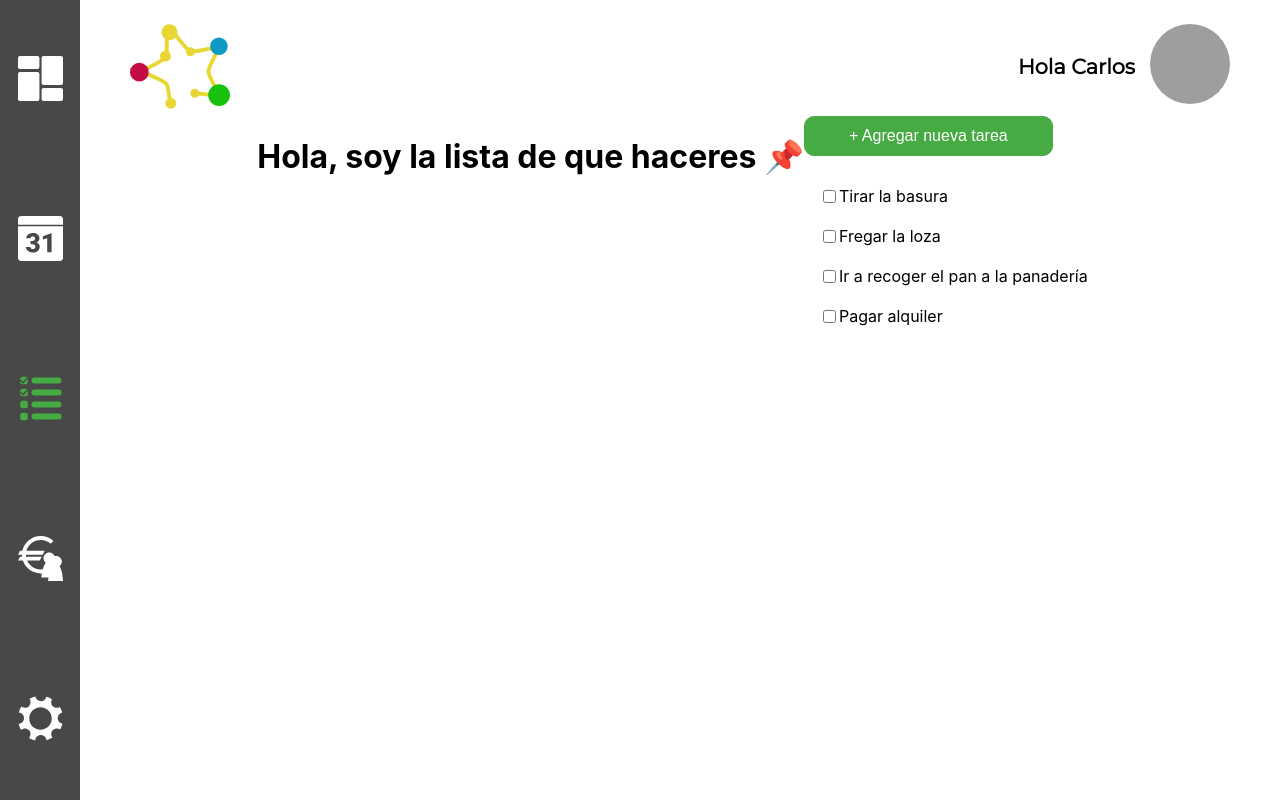
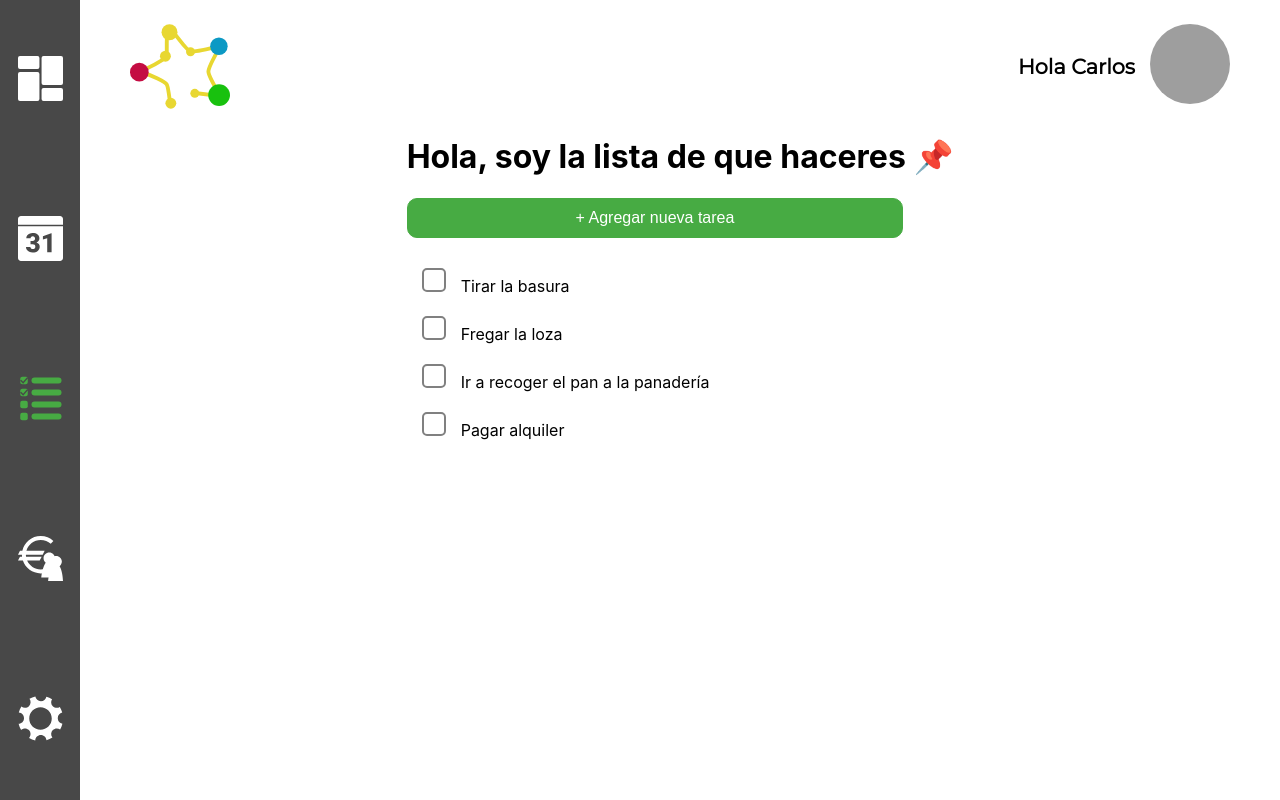
Before and after one commit to fullstacktf/Randy-FrontEnd, a React (Create React App) app: page /tasklist in a window 1280 px wide. Built offline with nearby package versions, Linux system fonts and the light colour scheme; grey boxes are pictures that could not be loaded.

Commit message:
:art: Pretty tasklist

```diff
--- a/src/components/todoList/TaskItem.tsx
+++ b/src/components/todoList/TaskItem.tsx
@@ -1,5 +1,6 @@
 import React, { FC } from "react";
 import styled from "@emotion/styled";
+import checkedsvg from "./nochecked.svg";
 import { Task } from "./TodoList";
 
 interface TaskProps {
@@ -13,9 +14,12 @@ export const TaskItem: FC<TaskProps> = ({ task, onCheckInput }) => {
   };
 
   return (
-    <Container>
-      <Checkbox type="checkbox" onChange={handleOnSelect} checked={task.done} value={task.uuid} />
-      {task.label}
+    <Container onClick={handleOnSelect}>
+      <input type="checkbox" onChange={handleOnSelect} checked={task.done} value={task.uuid} />
+      <label htmlFor="clearTask">
+        <span></span>
+        {task.label}
+      </label>
     </Container>
   );
 };
@@ -28,10 +32,29 @@ const Container = styled.div`
   border-radius: 5px;
   margin: 3px 0px;
   padding: 7px 15px;
+  cursor: pointer;
   &:hover {
     box-shadow: 0px 7px 10px 1px rgba(0, 0, 0, 0.3);
     transform: translateY(-5px);
   }
+
+  & input[type="checkbox"] {
+    display: none;
+  }
+
+  & input[type="checkbox"] + label span {
+    display: inline-block;
+    width: 20px;
+    height: 20px;
+    margin-right: 15px;
+    vertical-align: center;
+    border: 2px solid gray;
+    border-radius: 5px;
+    cursor: pointer;
+  }
+
+  & input[type="checkbox"]:checked + label span {
+    background: #47ab43;
+    background-size: cover;
+  }
 `;
-
-const Checkbox = styled.input``;
--- a/src/pages/Tasklist/Tasklist.tsx
+++ b/src/pages/Tasklist/Tasklist.tsx
@@ -1,17 +1,29 @@
 import React, { FC } from "react";
+import styled from "@emotion/styled";
 import { TodoList } from "../../components/todoList/TodoList";
 
 let tareasPrevias = [
   { uuid: "123123421", label: "Tirar la basura", done: false },
   { uuid: "646456", label: "Fregar la loza", done: false },
   { uuid: "74879898", label: "Ir a recoger el pan a la panadería", done: false },
-  { uuid: "099808", label: "Pagar alquiler", done: false }]
+  { uuid: "099808", label: "Pagar alquiler", done: false }
+];
 
 export const Tasklist: FC = () => {
   return (
-    <>
-      <h1>Hola, soy la lista de que haceres <span role="img" aria-label="emoji">📌</span>  </h1>
+    <Container>
+      <h1>
+        Hola, soy la lista de que haceres{" "}
+        <span role="img" aria-label="emoji">
+          📌
+        </span>{" "}
+      </h1>
       <TodoList initialTasks={tareasPrevias} />
-    </>
-  )
+    </Container>
+  );
 };
+
+const Container = styled.div`
+  display: flex;
+  flex-direction: column;
+`;
```
Also changed, not shown: src/components/todoList/nochecked.svg (added).
